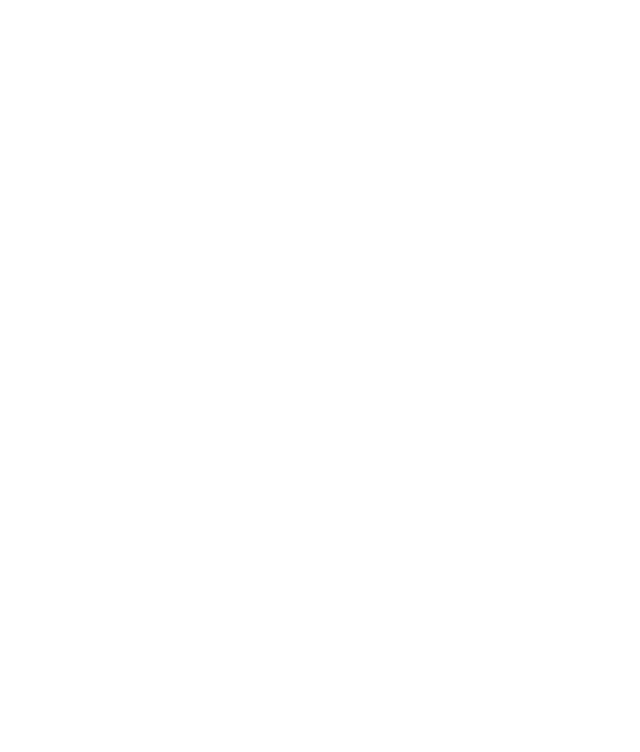
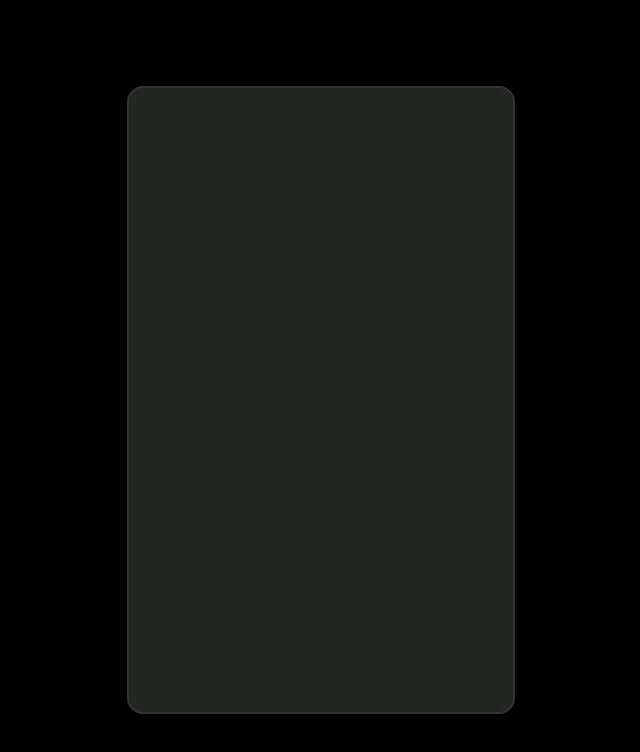
Before and after one commit to Gabi-Legend/Movie-Finder, a plain HTML site: page movie.html in a window 1280 px wide. Shown: the whole page, without its empty margins (319-959 px from the left). Drawn offline with Linux system fonts and the light colour scheme.

Commit message:
Add files via upload

```diff
--- a/movie.html
+++ b/movie.html
@@ -7,9 +7,11 @@
     <link rel="stylesheet" href="moviestyle.css">
 </head>
 <body>
+    <div class="container">
     <h1 id="movieName"></h1>
     <img src="" id="movieImage">
     <p id="imdbRating"></p>
+    </div>
     <script src="script.js" defer></script>
 </body>
 </html>
--- a/moviestyle.css
+++ b/moviestyle.css
@@ -0,0 +1,24 @@
+body {
+  color: white;
+  background-color: black;
+  margin: 0;
+  display: flex;
+  flex-direction: column;
+  justify-content: center;
+  align-items: center;
+  height: 100vh;
+  font-family: "Segoe UI", Tahoma, Geneva, Verdana, sans-serif;
+}
+
+.container {
+  height: 78%;
+  width: 30%;
+  background-color: #242624;
+  border: 2px solid #313632;
+  display: flex;
+  flex-direction: column;
+  justify-content: center;
+  align-items: center;
+  margin: 0;
+  border-radius: 16px;
+}
```
